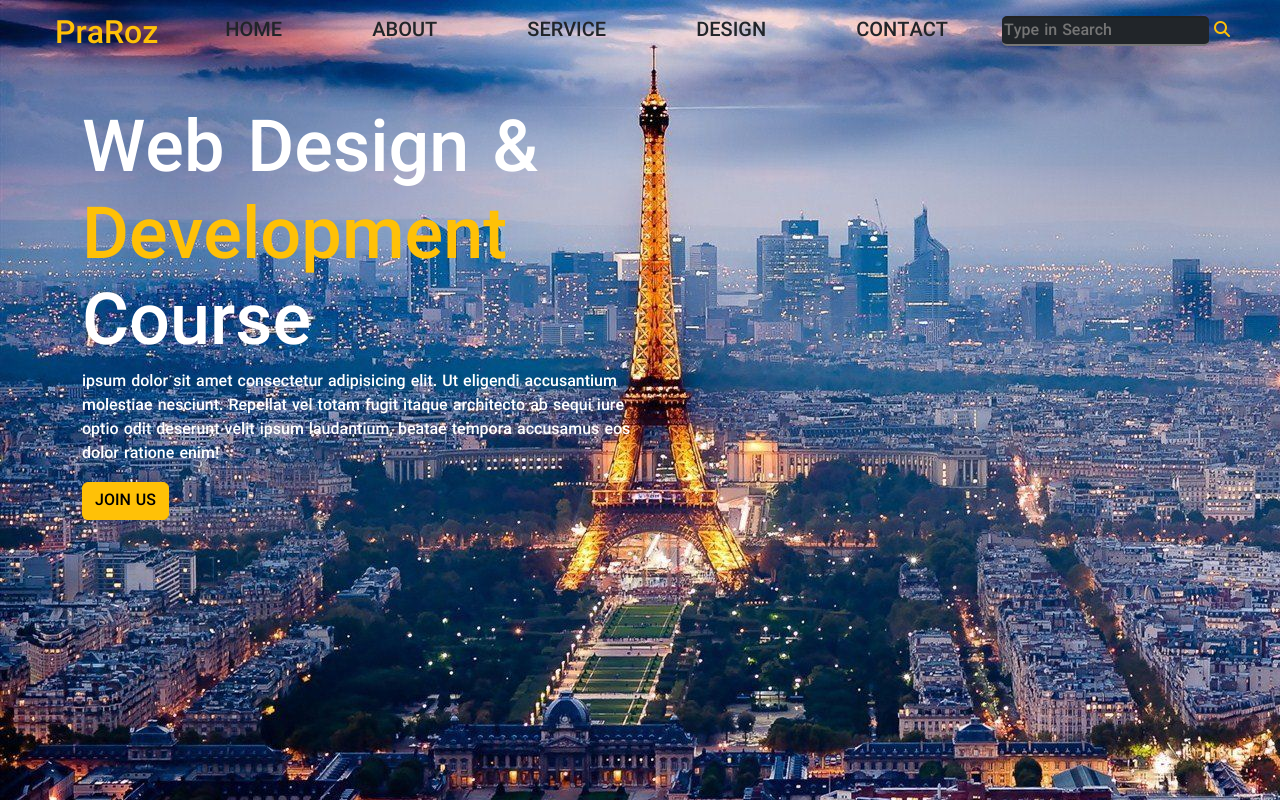
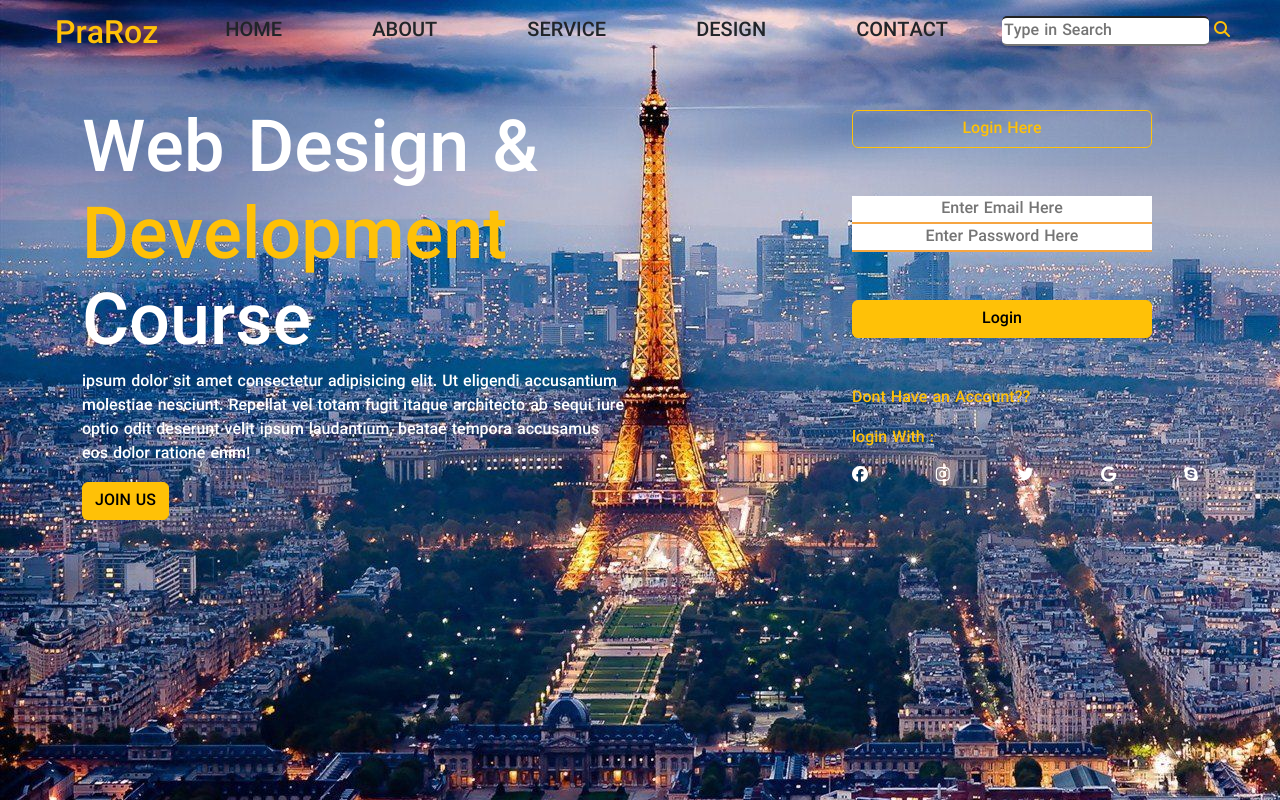
Before and after one commit to amirimoo/LoginPage, a plain HTML site: page index.html in a window 1280 px wide. Drawn offline with nearby package versions, Linux system fonts and the light colour scheme.

Commit message:
Login Completed

```diff
--- a/index.html
+++ b/index.html
@@ -27,7 +27,7 @@
             <div class="text-dark  text-center">CONTACT</div>
         </div>
         <div class="col-lg-3">
-          <input class="bg-dark mt-3 text-white search" type="text" placeholder="Type in Search">
+          <input class="bg-white mt-3 text-dark search" type="text" placeholder="Type in Search">
           <i class="fas fa-search text-warning"></i>
         </div>
     </div>
@@ -37,6 +37,7 @@
 <!--Body-->
  <!--Description-->
 <div class="container">
+ <div class="row">
     <div class="col-lg-6 my-5">
      <div class="column">
         <div class="text-white display-2"> Web Design & <span class="text-warning display-2">Development</span> Course </div>
@@ -46,10 +47,28 @@
         </div>
      </div>
     </div>
-    <div class="col-lg-6"></div>
+  <!--End Of Description-->
+
+  <!--Login Table-->
+    <div class="col-lg-6">
+      <button class="btn btn-outline-warning my-5 login">Login Here</button>
+      <input  class="bg-white text-dark text-center input"type="text" placeholder="Enter Email Here">
+      <input  class="bg-white text-dark text-center input"type="Password"  placeholder="Enter Password Here">
+      <button class="btn btn-warning my-5 login">Login</button>
+      <p class="text-warning plogin">Dont Have an Account??</p>
+      <p class="text-warning plogin">login With :</p>
+      <div class="symbol">
+        <i class="fab fa-facebook"></i>
+        <i class="fab fa-instagram"></i>
+        <i class="fab fa-twitter"></i>
+        <i class="fab fa-google"></i>
+        <i class="fab fa-skype"></i>
+      </div>
+    </div>
+ </div>
 </div>
- <!--End Of Description-->
 
+  <!--End Of Login Table-->
 
 
 <!--End Of Body-->
--- a/style.css
+++ b/style.css
@@ -24,3 +24,29 @@ body {
     border-radius: 5px;
     margin-left: 30px;
 }
+.login{
+    width: 300px;
+    margin-left: 200px;
+    border-radius: 15px;
+}
+
+.input {
+    width: 300px;
+    margin-left: 200px ;
+    border-left: 0px ;
+    border-right: 0px;
+    border-top: 0px;
+    border-color : rgb(246, 165, 65)
+}
+
+.plogin{
+    width: 300px;
+    margin-left: 200px ;
+}
+.symbol{
+    display: flex;
+    color: white ;
+    margin-left: 200px ;
+    justify-content: space-between;
+    height: 30px;
+}
```
